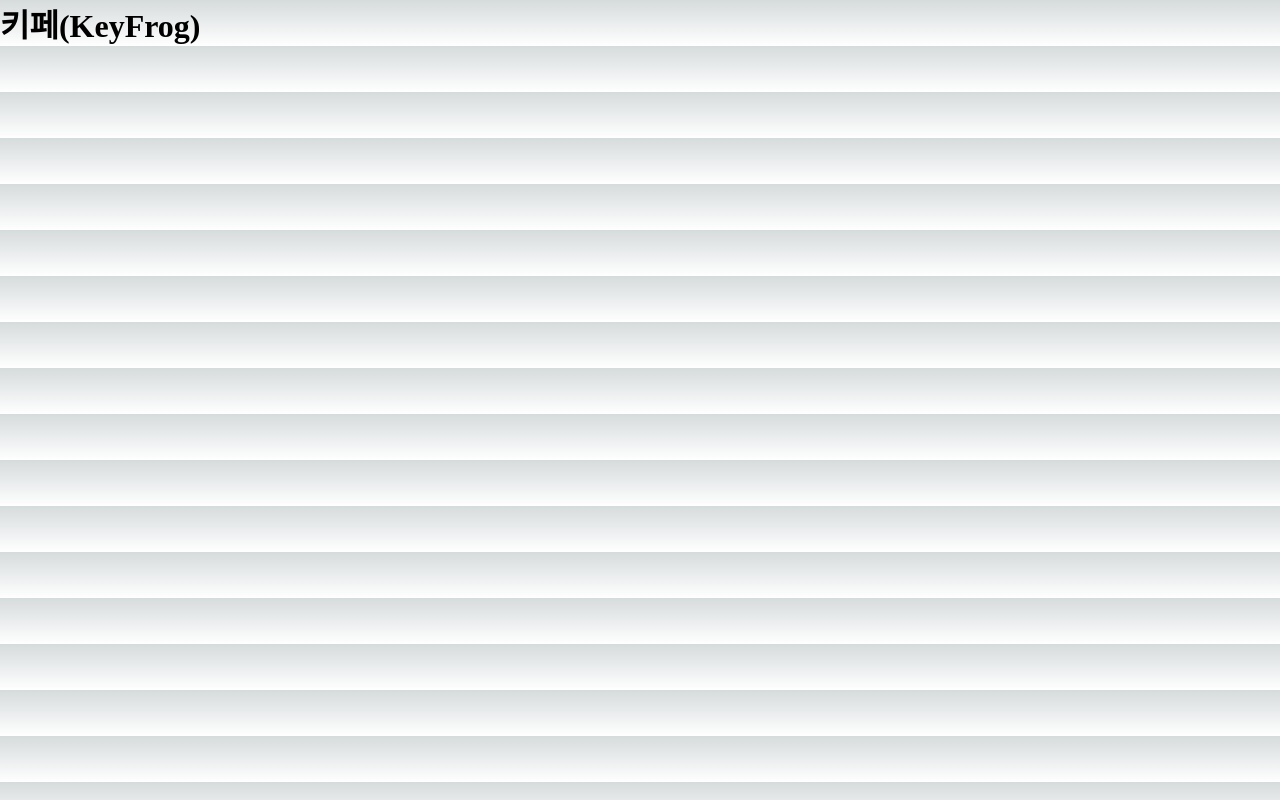
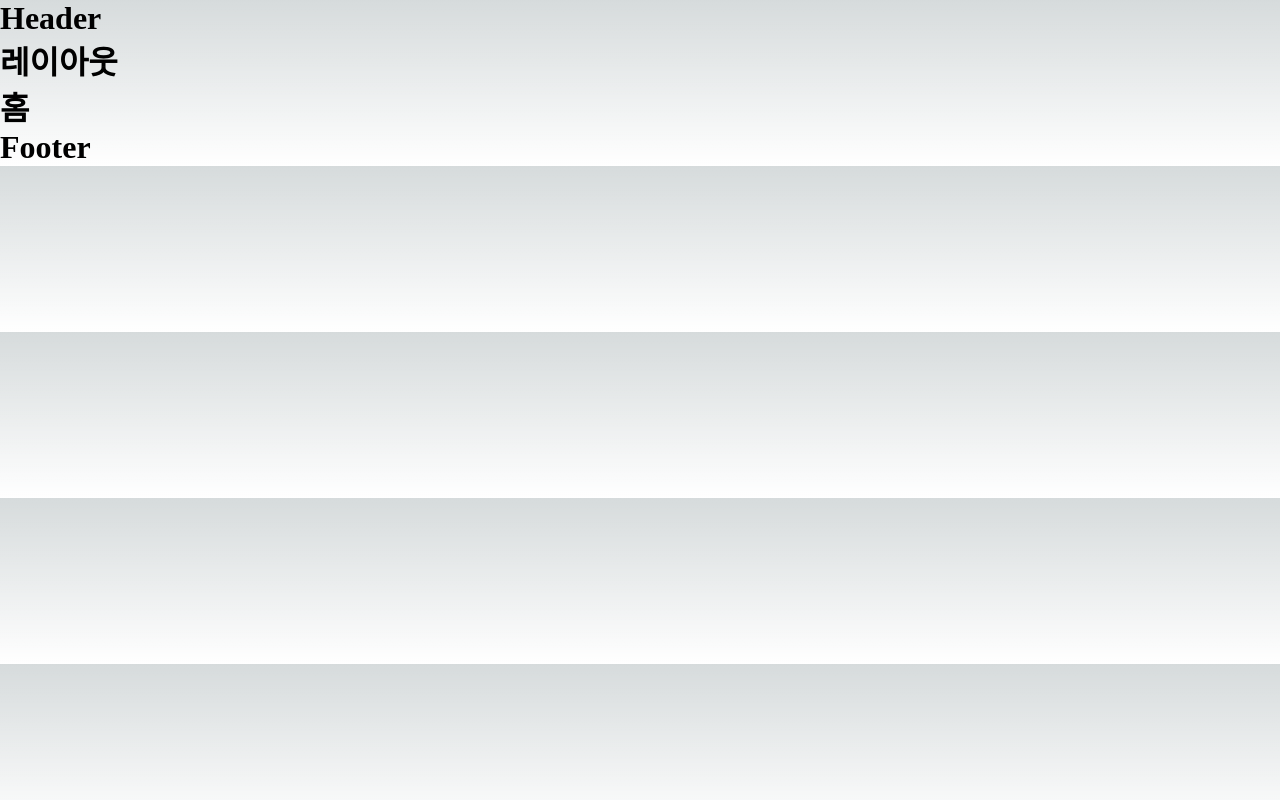
Before and after one commit to froggal/portfolio, a Next.js app: page / in a window 1280 px wide. Built offline with nearby package versions, Linux system fonts and the light colour scheme.

Commit message:
components setup

```diff
--- /dev/null
+++ b/components/footer.js
@@ -0,0 +1,7 @@
+export default function Footer(){
+    return (
+        <>
+            <h1>Footer</h1>
+        </>
+    )
+}
--- /dev/null
+++ b/components/header.js
@@ -0,0 +1,7 @@
+export default function Header(){
+    return (
+        <>
+            <h1>Header</h1>
+        </>
+    )
+}
--- /dev/null
+++ b/components/layout.js
@@ -0,0 +1,15 @@
+import Header from './header';
+import Footer from './footer';
+
+
+
+export default function Layout({ children }) {
+    return (
+        <>
+            <Header/>
+            <h1>레이아웃</h1>
+            <div>{children}</div>
+            <Footer/>
+        </>
+    )
+}
--- a/src/pages/index.js
+++ b/src/pages/index.js
@@ -1,20 +1,17 @@
 import Head from 'next/head'
 import Image from 'next/image'
-import { Inter } from '@next/font/google'
 import styles from '@/styles/Home.module.css'
-
-const inter = Inter({ subsets: ['latin'] })
-
+import Layout from 'components/layout'
 export default function Home() {
   return (
-    <>
+    <Layout>
       <Head>
         <title>키페의 포트폴리오</title>
-        <meta name="description" content="D.E. Kim's Portfolio" />
+        <meta name="description" content="키페의 포트폴리오" />
         <meta name="viewport" content="width=device-width, initial-scale=1" />
         <link rel="icon" href="/favicon.ico" />
       </Head>
-      <h1>키페(KeyFrog)</h1>
-    </>
+      <h1>홈</h1>
+    </Layout>
   )
 }
```
